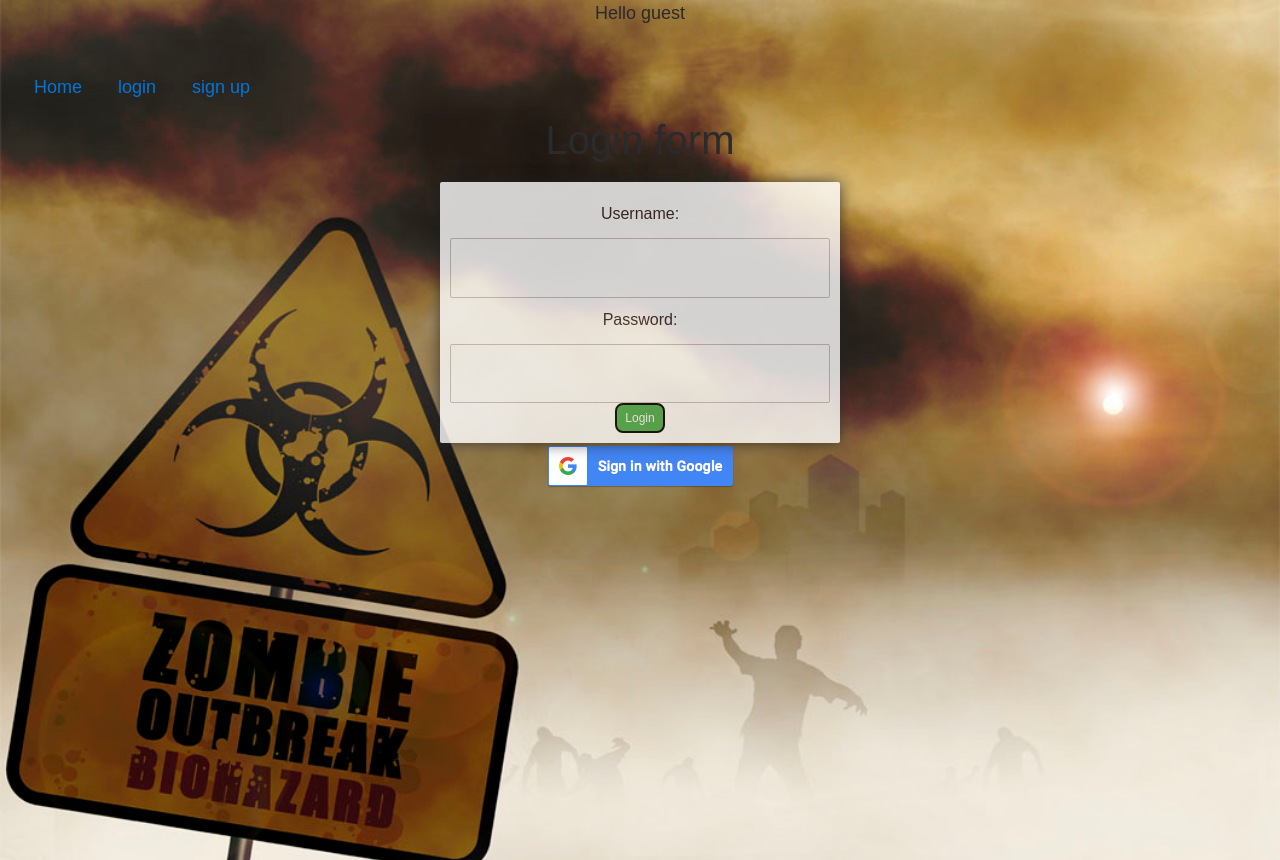
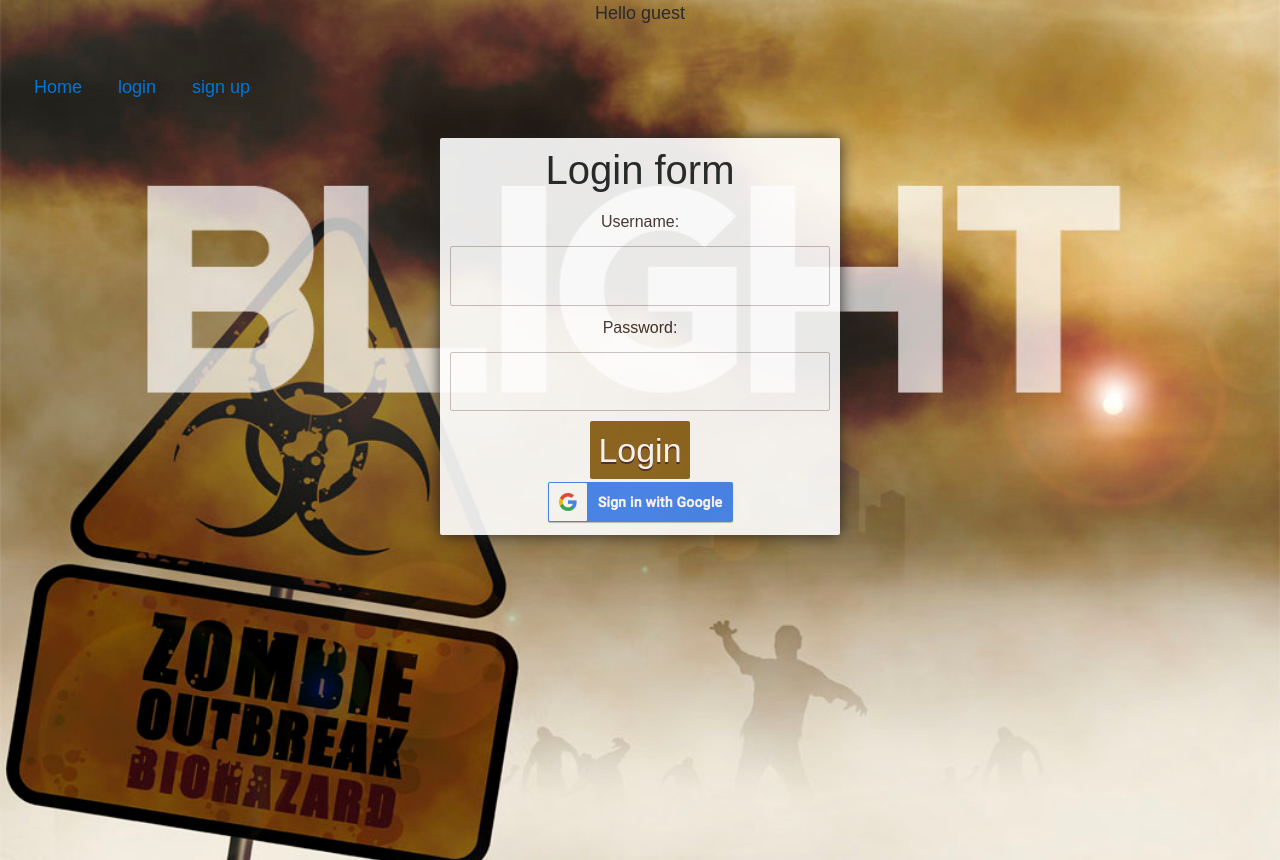
Before and after one commit to wesmora/project3, a React (Create React App) app in the folder mern-passport/: page /login in a window 1280 px wide. Built offline with nearby package versions, Linux system fonts and the light colour scheme; no server answers.

Commit message:
logincard

```diff
--- a/mern-passport/src/components/Home.css
+++ b/mern-passport/src/components/Home.css
@@ -1,5 +1,5 @@
-.Home {
-    background-image: url("./images/sign.jpg");
+body {
+    background-image: url("./images/signTitle.jpg");
     background-size: cover;
     background-position: center center;
     background-repeat: no-repeat;
--- a/mern-passport/src/components/Login/LoginForm.jsx
+++ b/mern-passport/src/components/Login/LoginForm.jsx
@@ -2,6 +2,7 @@ import React, { Component } from 'react'
 import { Redirect } from 'react-router-dom'
 // import googleButton from './google_signin_buttons/web/1x/btn_google_signin_dark_disabled_web.png'
 import googleButton from './google_signin_buttons/web/1x/btn_google_signin_dark_normal_web.png'
+import '../SignupForm.css'
 
 class LoginForm extends Component {
 	constructor() {
@@ -36,9 +37,10 @@ class LoginForm extends Component {
 			return <Redirect to={{ pathname: this.state.redirectTo }} />
 		} else {
 			return (
-				<div className="LoginForm">
+			  <div class="login">
+				<form className="LoginForm">
 					<h1>Login form</h1>
-					<form>
+
 						<label htmlFor="username">Username: </label>
 						<input
 							type="text"
@@ -53,13 +55,13 @@ class LoginForm extends Component {
 							value={this.state.password}
 							onChange={this.handleChange}
 						/>
-						<button onClick={this.handleSubmit}>Login</button>
-					</form>
+						<button id="submit" onClick={this.handleSubmit}>Login</button>
 					<a href="/auth/google">
 						{/* <GoogleButton /> */}
 						<img src={googleButton} alt="sign into Google Button" />
 					</a>
-				</div>
+				</form>
+			</div>
 			)
 		}
 	}
--- a/mern-passport/src/components/SignupForm.css
+++ b/mern-passport/src/components/SignupForm.css
@@ -9,7 +9,7 @@ body {
 
 form {
   background: #fff;
-  opacity: 0.8;
+  opacity: 0.9;
   padding: 10px;
   max-width: 400px;
   margin: 20px auto 0;
--- a/mern-passport/src/components/SignupForm.jsx
+++ b/mern-passport/src/components/SignupForm.jsx
@@ -45,6 +45,7 @@ class SignupForm extends Component {
 			return <Redirect to={{ pathname: this.state.redirectTo }} />
 		}
 		return (
+		<div class="signUp">
 			<form className="SignupForm" action="#" method="post">
 				<h2>Sign Up</h2>
 				<label htmlFor="username" class="floatLabel">Username: </label>
@@ -73,6 +74,7 @@ class SignupForm extends Component {
 				/>
 				<button type="submit" value="Sign Up" id="submit" onClick={this.handleSubmit}>Sign up</button>
 			</form>
+		</div>
 		)
 	}
 }
--- /dev/null
+++ b/mern-passport/src/components/Story/index.js
@@ -0,0 +1 @@
+export { default } from "./Story";
```
Also changed, not shown: mern-passport/src/components/Story/story.js (added, +34 -0 lines), mern-passport/src/components/Story/story.css (added), mern-passport/src/components/images/signTitle.jpg (added).
